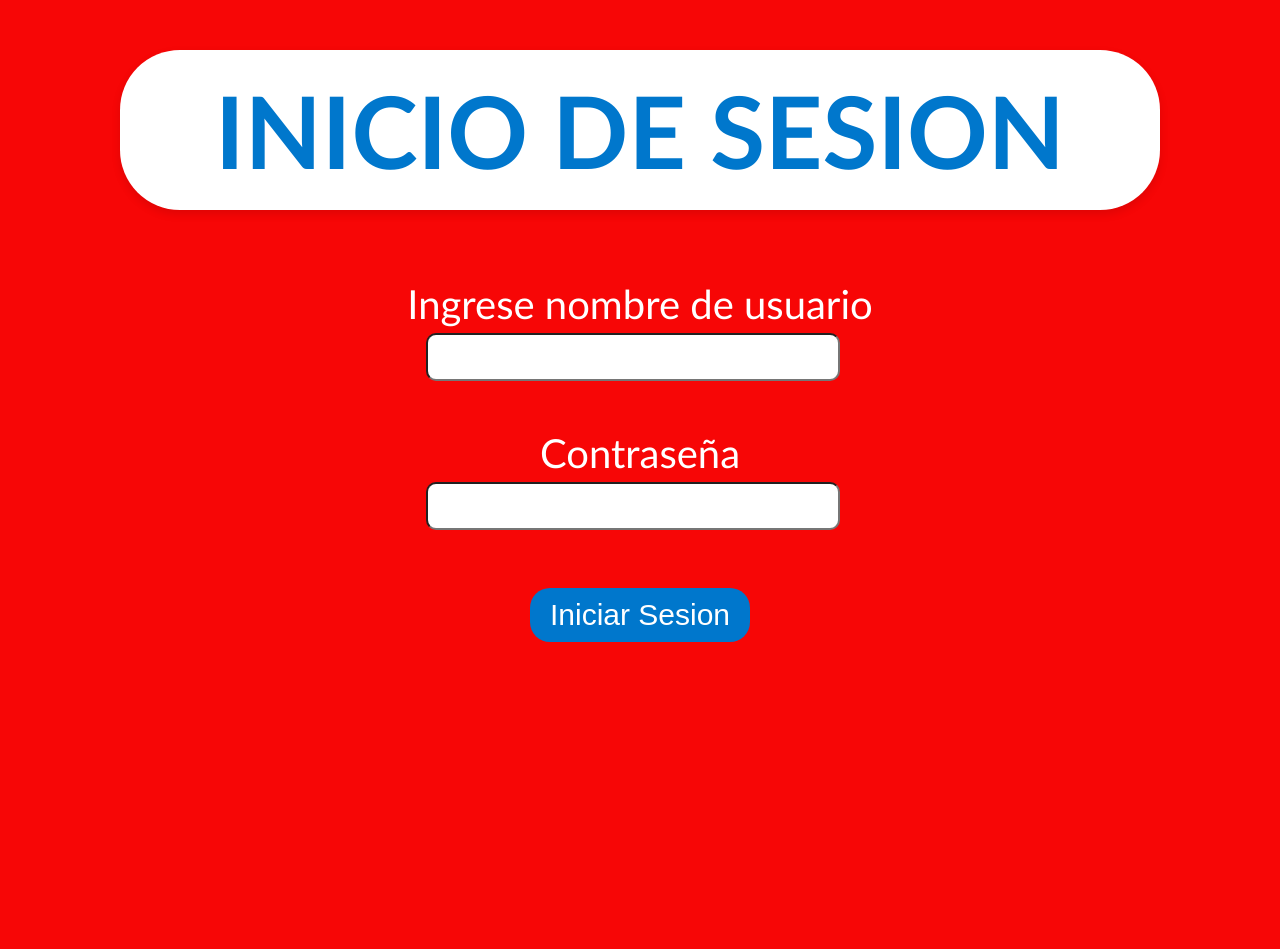
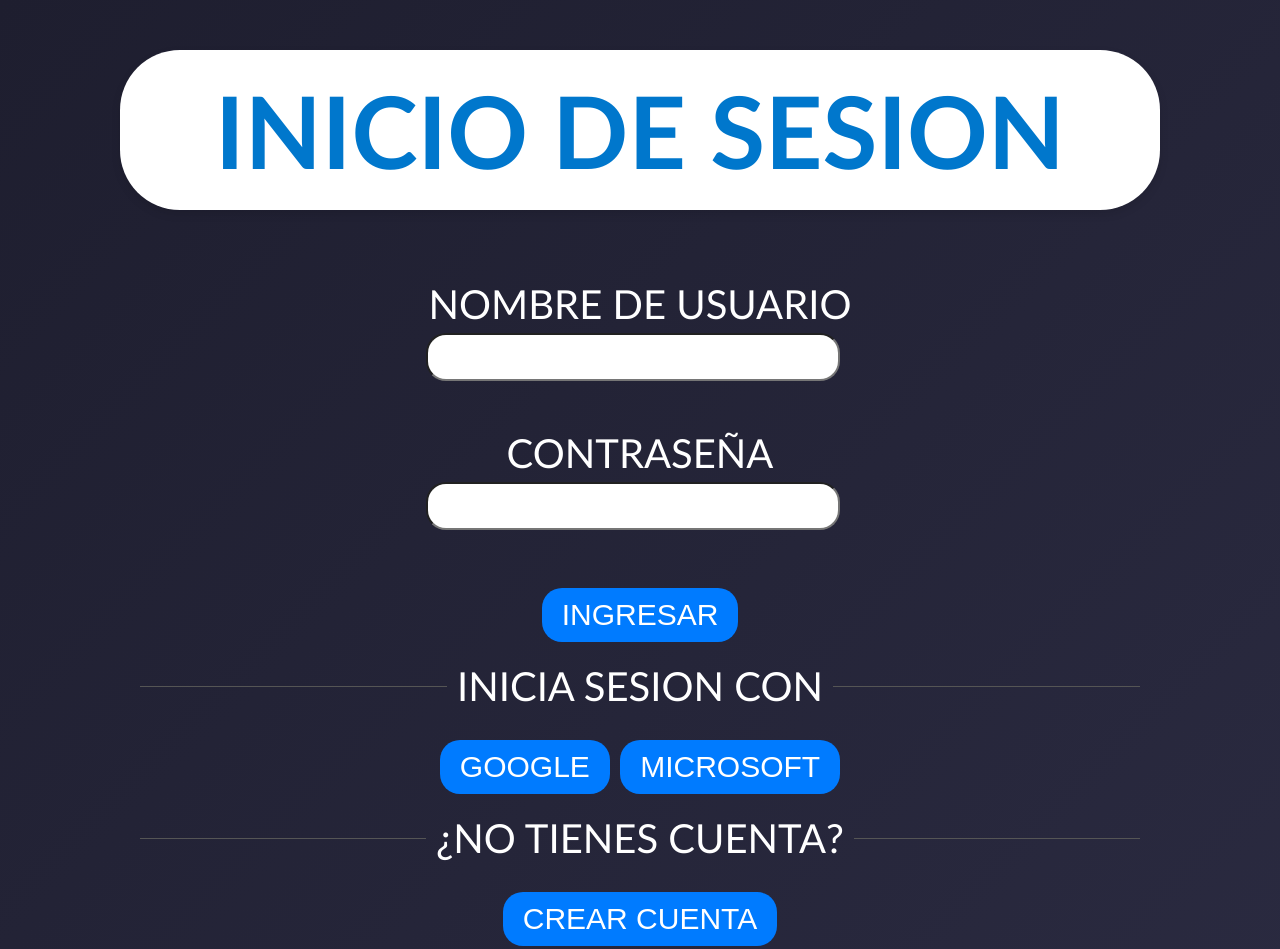
Before and after one commit to SistMate/Spidev, a plain HTML site: page inicioSesion.html in a window 1280 px wide. Before the commit the page ends 800 px from the top, so only its background shows below. Drawn offline with Linux system fonts and the light colour scheme.

Commit message:
Front de la semana 1, inicio de sesion, crear cuenta y menu principal (solo titulo de este ultimo)

```diff
--- a/inicioSesion.html
+++ b/inicioSesion.html
@@ -11,12 +11,24 @@
         <h1>INICIO DE SESION</h1>
     </div>
     <div class = contenedor1>
-        <laberl>Ingrese nombre de usuario</laberl><br>
+        <laberl>NOMBRE DE USUARIO</laberl><br>
          <input type="text" class="input" id="usr"><br><br>
-         <label>Contraseña</label><br>
+         <label>CONTRASEÑA</label><br>
          <input type="password" class="input" id="conusr"><br><br>
+         <button type="button" id="btIni">INGRESAR</button><br>
+         <div class="divider">
+            <span>INICIA SESION CON</span>
+         </div>
+         <div class = btnServicios>
+            <button type="button" id="btnG">GOOGLE</button>
+            <button type="button" id="btnM">MICROSOFT</button><br>
+         </div>
+         <div class="divider">
+            <span>¿NO TIENES CUENTA?</span>
+         </div>
+         <button type="button" id="btCre">CREAR CUENTA</button>
 
-         <button type="button" id="btIni">Iniciar Sesion</button>
-    </div>
+
+
 </body>
 </html>
--- a/style.css
+++ b/style.css
@@ -2,7 +2,7 @@ body {
     font-family: Arial, sans-serif;
     margin: 0;
     padding: 0;
-    background-color: #f70606;
+    background: linear-gradient(135deg, #1E1E2F, #2A2A40);
     color: #333;
 }
 
@@ -27,7 +27,7 @@ p {
 }
 
 button {
-    background: #0077cc;
+    background: #007BFF;
     color: white;
     border: none;
     padding: 10px 20px;
@@ -39,7 +39,7 @@ button {
 }
 
 button:hover {
-    background: #005fa3;
+    background: #005FCC;
 }
 
 footer {
@@ -77,7 +77,29 @@ footer {
 .input {
   padding: 5px;
   margin-right: 15px;
-  border-radius: 10px;
+  border-radius:20px;
   width: 400px;
   font-size: 30px;
 }
+.divider {
+  display: flex;
+  align-items: center;
+  color: white;
+  text-align: center;
+  margin: 20px 0;
+}
+
+.divider::before,
+.divider::after {
+  content: "";
+  flex: 1;
+  border-bottom: 1px solid #555;
+}
+
+.divider:not(:empty)::before {
+  margin-right: 10px;
+}
+
+.divider:not(:empty)::after {
+  margin-left: 10px;
+}
```
Also changed, not shown: CrearUsuario.html (added, +31 -0 lines), inicio.html (added, +16 -0 lines), 1 other file.
